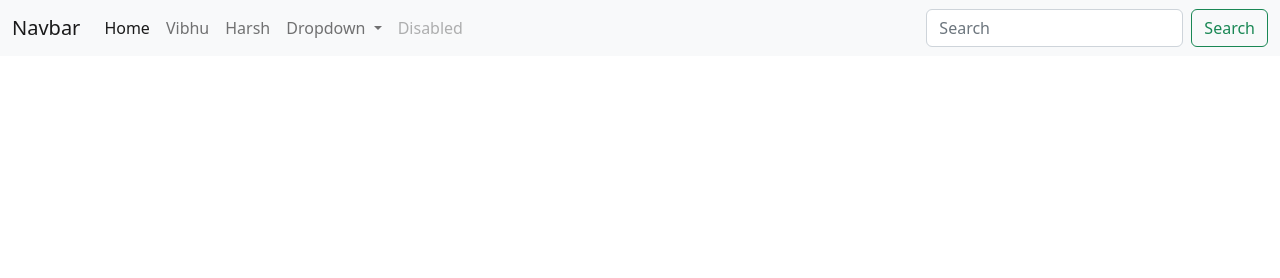
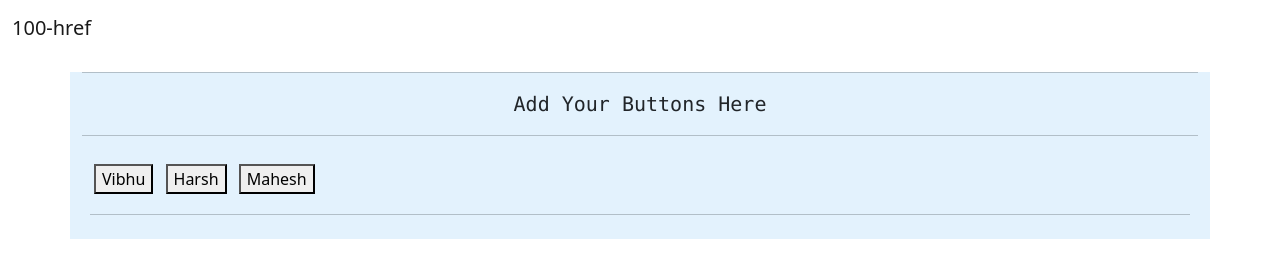
Before and after one commit to crysosancher/100-href, a plain HTML site: page index.html in a window 1280 px wide. Drawn offline with nearby package versions, Linux system fonts and the light colour scheme.

Commit message:
added mybtn

```diff
--- a/index.html
+++ b/index.html
@@ -1,55 +1,51 @@
 <!doctype html>
 <html lang="en">
+
 <head>
   <meta charset="utf-8">
   <meta name="viewport" content="width=device-width, initial-scale=1">
   <title>Hacktoberfest</title>
-    <link href="https://cdn.jsdelivr.net/npm/bootstrap@5.2.2/dist/css/bootstrap.min.css" rel="stylesheet" integrity="sha384-Zenh87qX5JnK2Jl0vWa8Ck2rdkQ2Bzep5IDxbcnCeuOxjzrPF/et3URy9Bv1WTRi" crossorigin="anonymous">
+  <link href="https://cdn.jsdelivr.net/npm/bootstrap@5.2.2/dist/css/bootstrap.min.css" rel="stylesheet"
+    integrity="sha384-Zenh87qX5JnK2Jl0vWa8Ck2rdkQ2Bzep5IDxbcnCeuOxjzrPF/et3URy9Bv1WTRi" crossorigin="anonymous">
 </head>
+
 <body>
-    <nav class="navbar navbar-expand-lg bg-light">
+  <nav class="navbar navbar-expand-lg">
     <div class="container-fluid">
-          <a class="navbar-brand" href="#">Navbar</a>
-          <button class="navbar-toggler" type="button" data-bs-toggle="collapse" data-bs-target="#navbarSupportedContent" aria-controls="navbarSupportedContent" aria-expanded="false" aria-label="Toggle navigation">
-            <span class="navbar-toggler-icon"></span>
+      <a class="navbar-brand" href="#">100-href</a>
+    </div>
+  </nav>
+  <div class="container" style="background-color: #e3f2fd;">
+    <hr>
+    <div class="text-center fs-5 font-monospace">Add Your Buttons Here</div>
+    <hr>
+    <div class="buttons mt-1 p-2">
+
+      <!-- template -->
+      <!-- <button class="nav-item">
+        <a class="nav-link" href="./assets/{your name}/index.html">{Your Name}</a>
+      </button> -->
+
+      <!-- Starts -->
+
+      <button class="nav-item m-1">
+        <a class="nav-link" href="./assets/crysosacher/index.html">Vibhu</a>
       </button>
-          <div class="collapse navbar-collapse" id="navbarSupportedContent">
-            <ul class="navbar-nav me-auto mb-2 mb-lg-0">
-              <li class="nav-item">
-                <a class="nav-link active" aria-current="page" href="./index.html">Home</a>
-              </li>
-              <li class="nav-item">
-                <a class="nav-link" href="./assets/crysosacher/index.html">Vibhu</a>
-              </li>
-              <li class="nav-item">
+      <button class="nav-item m-1">
         <a class="nav-link" href="./assets/Harsh/Harsh.html">Harsh</a>
-              </li>
-              <li class="nav-item dropdown">
-                <a class="nav-link dropdown-toggle" href="#" role="button" data-bs-toggle="dropdown" aria-expanded="false">
-                  Dropdown
-                </a>
-                <ul class="dropdown-menu">
-                  <li><a class="dropdown-item" href="#">Action</a></li>
-                  <li><a class="dropdown-item" href="#">Another action</a></li>
-                  <li><hr class="dropdown-divider"></li>
-                  <li><a class="dropdown-item" href="#">Something else here</a></li>
-                </ul>
-              </li>
-              <li class="nav-item">
-                <a class="nav-link disabled">Disabled</a>
-              </li>
-            </ul>
-            <form class="d-flex" role="search">
-              <input class="form-control me-2" type="search" placeholder="Search" aria-label="Search">
-              <button class="btn btn-outline-success" type="submit">Search</button>
-            </form>
+      </button>
+      <button class="nav-item m-1">
+        <a class="nav-link" href="./assets/Mahesh/index.html">Mahesh</a>
+      </button>
+
+      <!-- Add your button above this line -->
+      <!-- END -->
+      <hr>
     </div>
   </div>
-      </nav>
+  <script src="https://cdn.jsdelivr.net/npm/bootstrap@5.2.2/dist/js/bootstrap.bundle.min.js"
+    integrity="sha384-OERcA2EqjJCMA+/3y+gxIOqMEjwtxJY7qPCqsdltbNJuaOe923+mo//f6V8Qbsw3"
+    crossorigin="anonymous"></script>
+</body>
 
-      <!-- <div class="text-center">
-        <button class="btn btn-success"><a href="./assets/Harsh/Harsh.html" style="text-decoration: none; color: white;">Visit Harsh page</a></button>
-      </div> -->
-    <script src="https://cdn.jsdelivr.net/npm/bootstrap@5.2.2/dist/js/bootstrap.bundle.min.js" integrity="sha384-OERcA2EqjJCMA+/3y+gxIOqMEjwtxJY7qPCqsdltbNJuaOe923+mo//f6V8Qbsw3" crossorigin="anonymous"></script>
-  </body>
 </html>
```
Also changed, not shown: assets/Mahesh/index.html (added, +29 -0 lines), 1 other file. Lines whose indentation alone changed are shown as unchanged.
